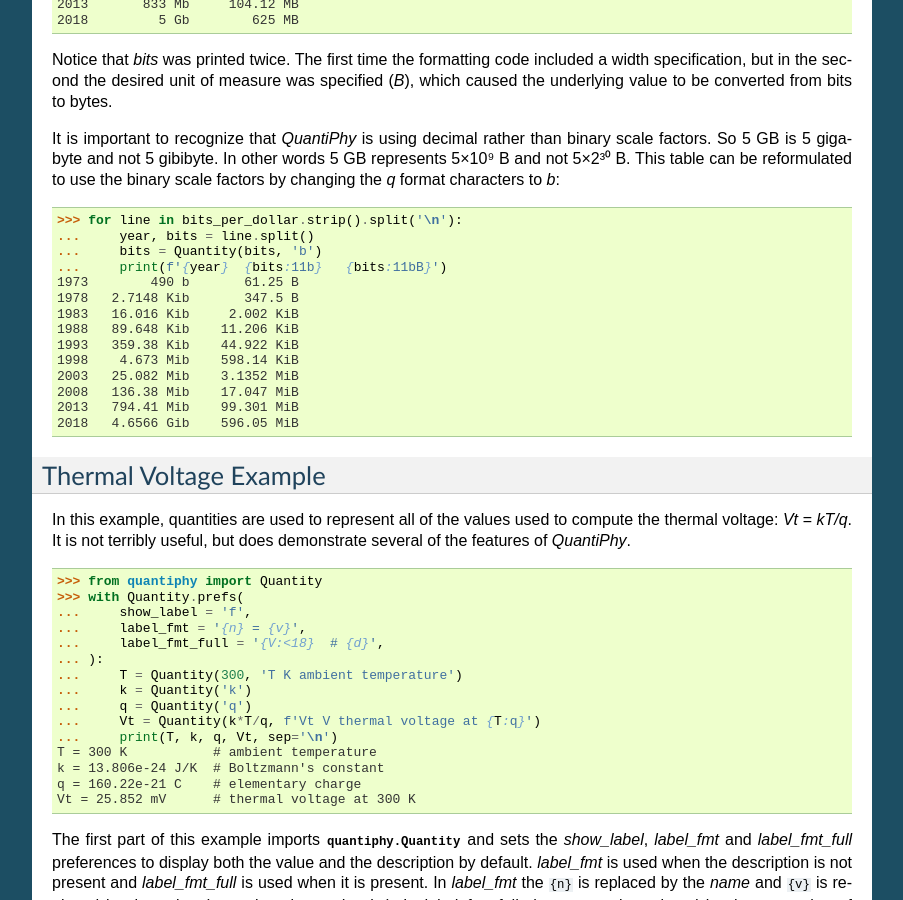
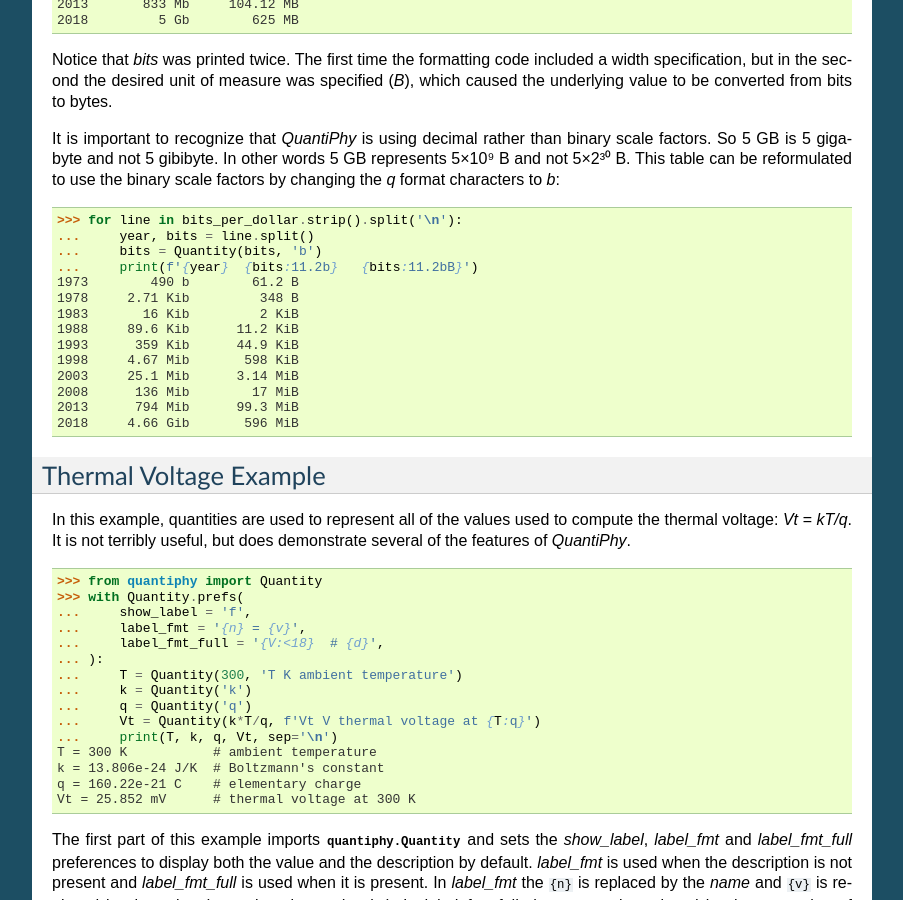
Before and after one commit to KenKundert/quantiphy, a Sphinx documentation site: the page built from doc/examples.rst, in a window 1280 px wide and 900 px high, scrolled down 2999 px. Shown: the whole window, without its empty margins (198-1101 px from the left). Built offline with Sphinx 7.4.7, drawn with Linux system fonts in a browser that asks for light colours.

Commit message:
Tweak the RRAM example.

```diff
--- a/doc/examples.rst
+++ b/doc/examples.rst
@@ -247,17 +247,17 @@
     >>> for line in bits_per_dollar.strip().split('\n'):
     ...     year, bits = line.split()
     ...     bits = Quantity(bits, 'b')
-    ...     print(f'{year}  {bits:11b}   {bits:11bB}')
-    1973        490 b       61.25 B
-    1978   2.7148 Kib       347.5 B
-    1983   16.016 Kib     2.002 KiB
-    1988   89.648 Kib    11.206 KiB
-    1993   359.38 Kib    44.922 KiB
-    1998    4.673 Mib    598.14 KiB
-    2003   25.082 Mib    3.1352 MiB
-    2008   136.38 Mib    17.047 MiB
-    2013   794.41 Mib    99.301 MiB
-    2018   4.6566 Gib    596.05 MiB
+    ...     print(f'{year}  {bits:11.2b}   {bits:11.2bB}')
+    1973        490 b        61.2 B
+    1978     2.71 Kib         348 B
+    1983       16 Kib         2 KiB
+    1988     89.6 Kib      11.2 KiB
+    1993      359 Kib      44.9 KiB
+    1998     4.67 Mib       598 KiB
+    2003     25.1 Mib      3.14 MiB
+    2008      136 Mib        17 MiB
+    2013      794 Mib      99.3 MiB
+    2018     4.66 Gib       596 MiB
 
 
 .. _thermal voltage example:
```
